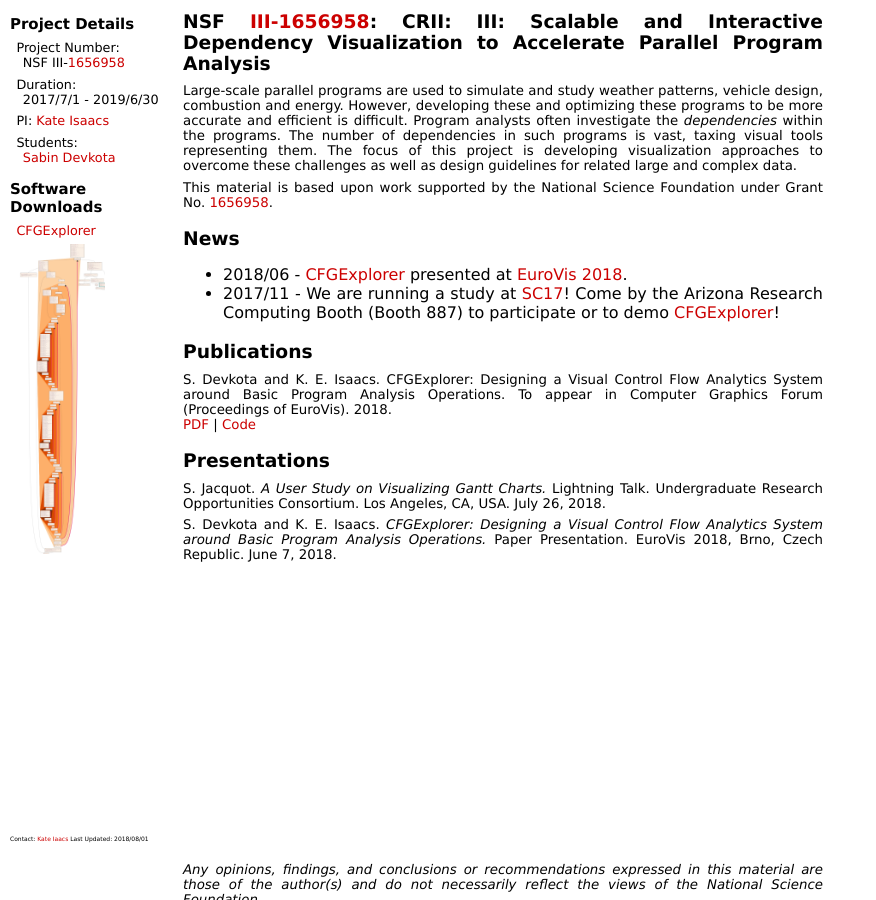
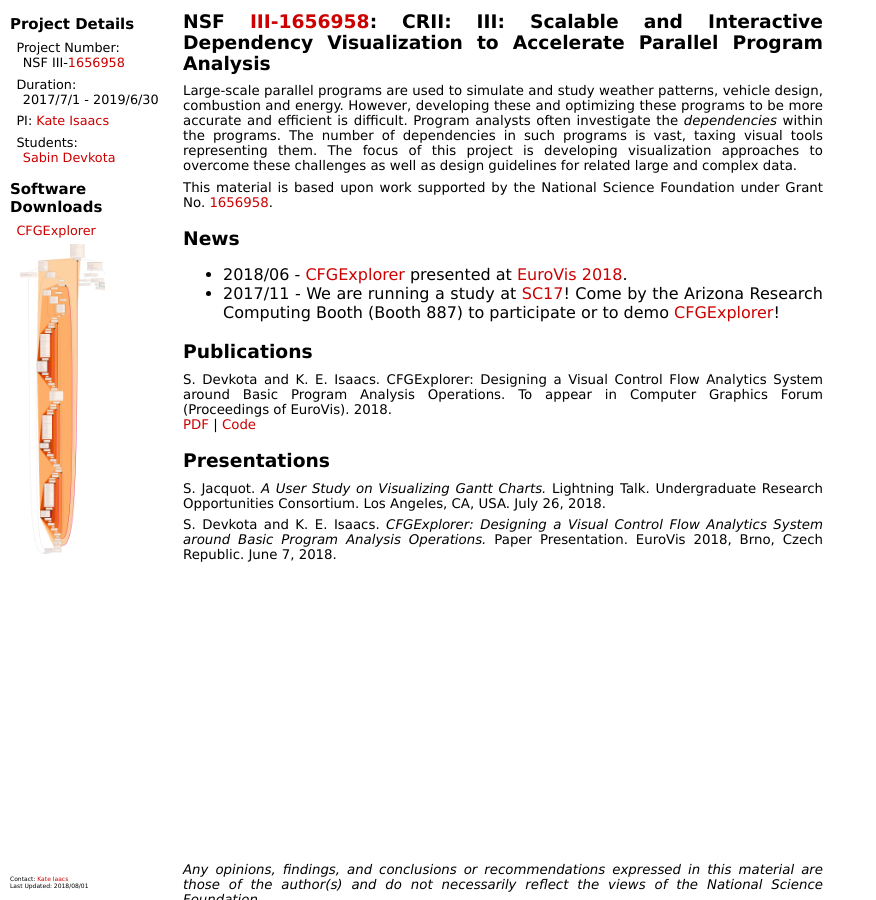
Before and after one commit to hdc-arizona/hdc-arizona.github.io, a Jekyll site: the page projects/dependencies/index.html, which Jekyll copies as it is, in a window 1280 px wide. Shown: the whole page, without its empty margins (0-876 px from the left). Built offline with Jekyll 4.4.1, drawn with Linux system fonts in a browser that asks for light colours; nearby versions of some CDN libraries.

Commit message:
Changing left footer.

```diff
--- a/projects/dependencies/dep.css
+++ b/projects/dependencies/dep.css
@@ -10,8 +10,8 @@
 
 .leftfooterdiv {
   position: fixed;
-  bottom: 35px;
-  height: 30px;
+  bottom: 15px;
+  height: 10px;
   left: 10px;
   width: 150px;
   font-family: Geneva, Helvetica, Arial, sans-serif;
--- a/projects/dependencies/leftnav.html
+++ b/projects/dependencies/leftnav.html
@@ -40,7 +40,7 @@
 </div>
 
 <div class="leftfooterdiv">
-Contact: <a href="http://hdc.cs.arizona.edu/people/kisaacs/">Kate Iaacs</a>
+Contact: <a href="http://hdc.cs.arizona.edu/people/kisaacs/">Kate Iaacs</a><br />
 
 Last Updated: 2018/08/01
 </div>
```
